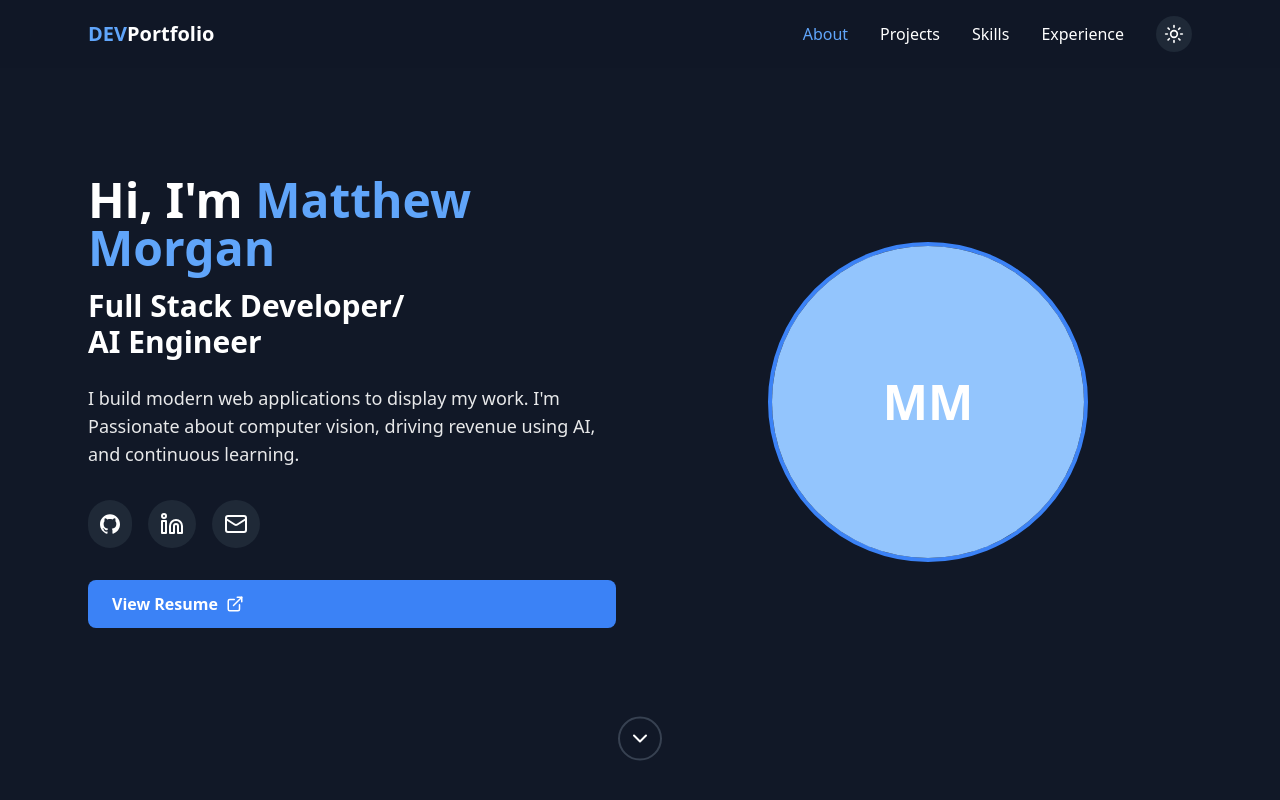
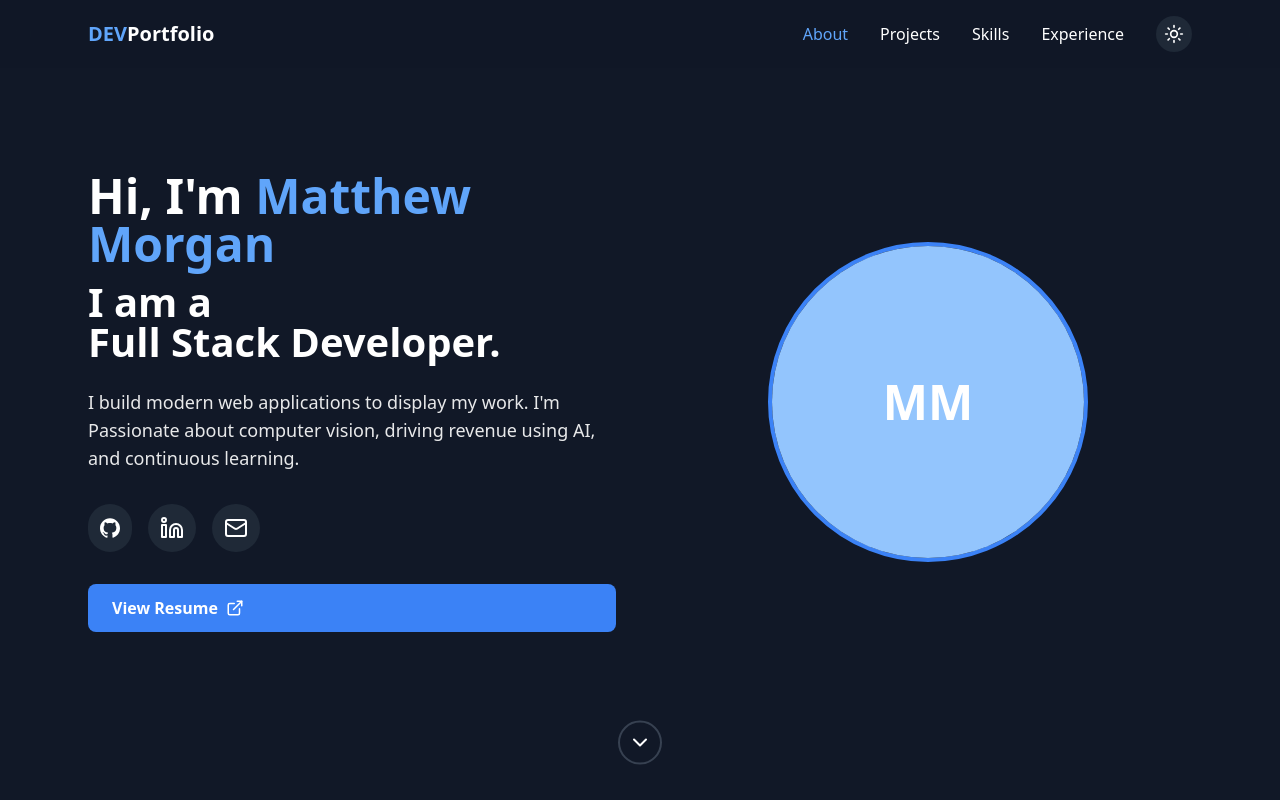
Before and after one commit to MattMNIA/PortfolioSite, a React (Create React App) app in the folder client/: page / in a window 1280 px wide. Shown: the top 800 px of the page. Built offline with nearby package versions, Linux system fonts and the light colour scheme.

Commit message:
Add I am a ...

```diff
--- a/client/package.json
+++ b/client/package.json
@@ -15,6 +15,7 @@
     "react-icons": "^5.5.0",
     "react-scripts": "5.0.1",
     "react-simple-icons": "^1.0.0-beta.5",
+    "react-type-animation": "^3.2.0",
     "web-vitals": "^2.1.4"
   },
   "devDependencies": {
--- a/client/src/sections/HomePage.js
+++ b/client/src/sections/HomePage.js
@@ -2,6 +2,7 @@ import React, { useState, useEffect } from 'react';
 import { motion } from 'framer-motion';
 import { Linkedin, Mail, Moon, Sun, ExternalLink, ChevronRight } from 'lucide-react';
 import { SiGithub } from 'react-icons/si';
+import { TypeAnimation } from 'react-type-animation'
 
 
 const HomePage = ({ darkMode, setDarkMode }) => {
@@ -140,16 +141,28 @@ const HomePage = ({ darkMode, setDarkMode }) => {
                 animate={{ opacity: 1 }}
                 transition={{ duration: 1.5, delay: 0.6 }}
               >
-                Full Stack Developer/
+                <div style={{ fontSize: '2.5rem', display: 'inline-block' }}>I am a&nbsp;</div>
+                <TypeAnimation
+                  sequence={[
+                    ' ML/AI Engineer.',
+                    1000,
+                    ' Full Stack Developer.',
+                    1000,
+                    ' Data Scientist.',
+                    1000,
+                    ' Data Engineer.',
+                    1000,
+                    ' Data Analyst.',
+                    1000
+                  ]}
+                  wrapper="div"
+                  speed={10}
+                  style={{ fontSize: '2.5rem', display: 'inline-block' }}
+                  repeat={Infinity}
+                />
               </motion.span>
               <br />
-              <motion.span
-                initial={{ opacity: 0 }}
-                animate={{ opacity: 1 }}
-                transition={{ duration: 1.5, delay: 0.6 }}
-              >
-                AI Engineer
-              </motion.span>
+
             </h2>
             <p className="text-lg mb-8 max-w-lg opacity-90">
               I build modern web applications to display my work. I'm Passionate about computer vision, driving revenue using AI, and continuous learning.
@@ -201,6 +214,7 @@ const HomePage = ({ darkMode, setDarkMode }) => {
           >
             <div className={`w-64 h-64 md:w-80 md:h-80 rounded-full overflow-hidden border-4 ${darkMode ? 'border-blue-500' : 'border-blue-600'}`}>
               <div className="w-full h-full bg-blue-300 flex items-center justify-center text-5xl font-bold">
+                {/* <img src="/myAvatar.svg" alt="My Avatar" className="w-full h-full object-cover" /> */}
                 MM
               </div>
             </div>
```
Also changed, not shown: client/public/myAvatar.svg (added), 1 other file (tests, documents, lock files or other folders).
